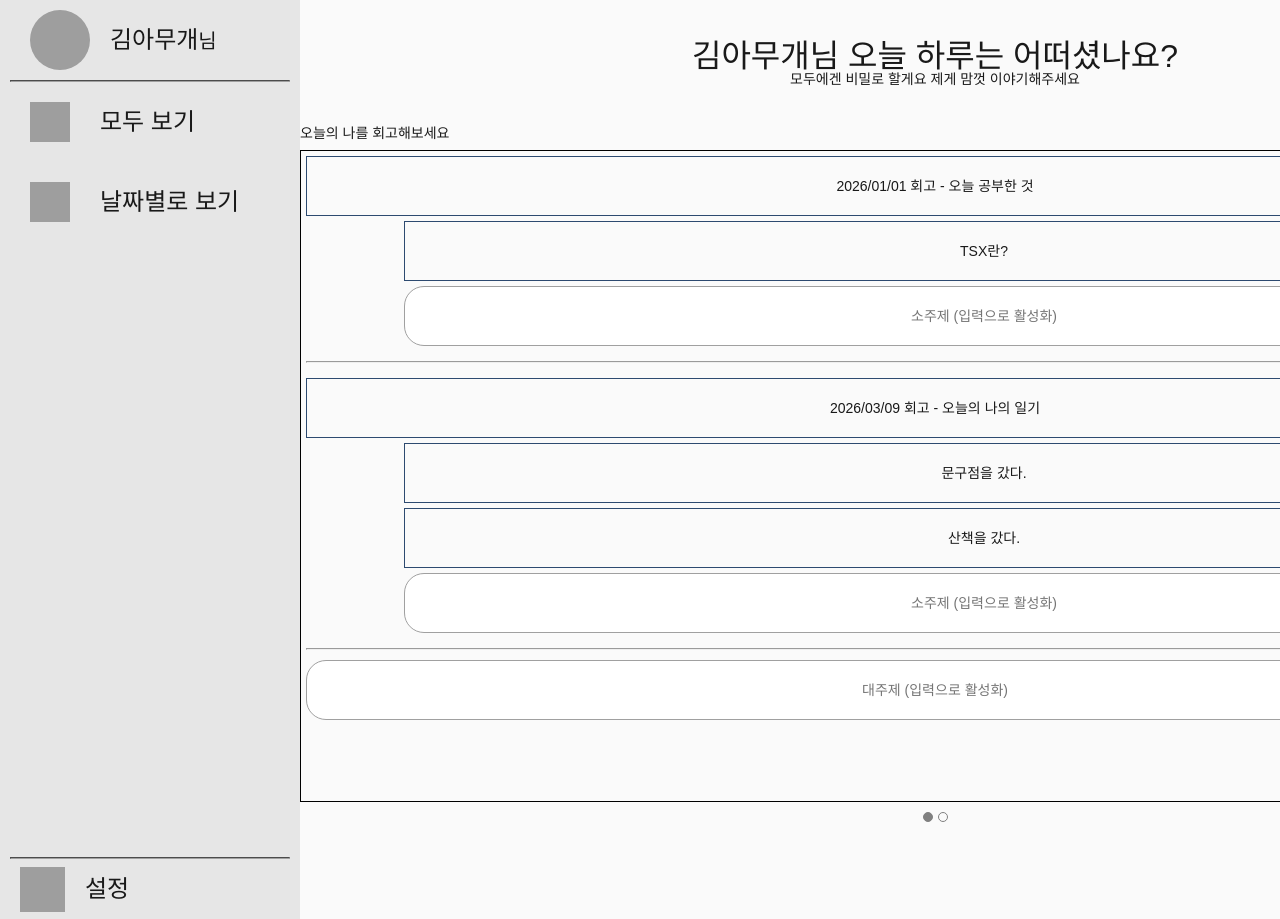
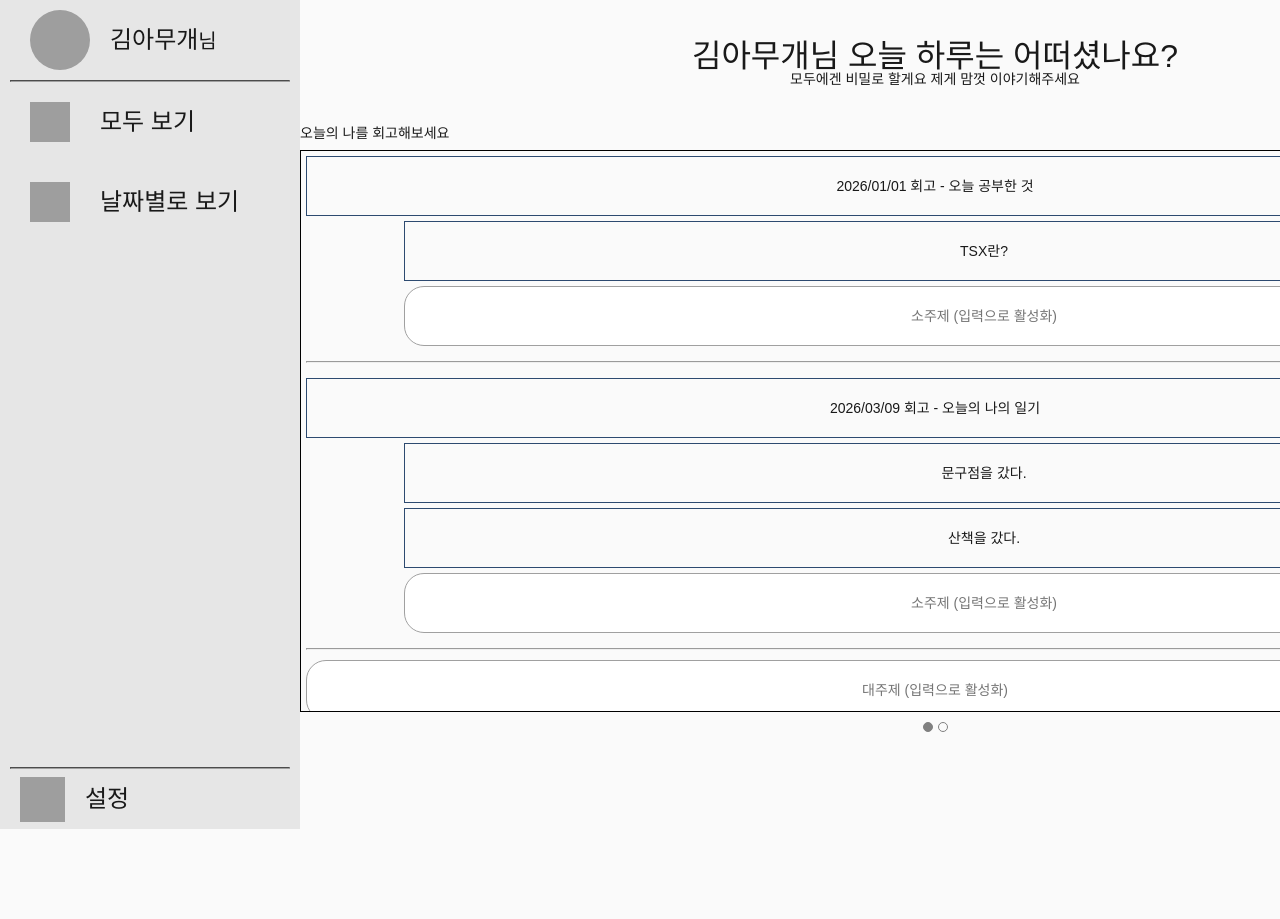
Before and after one commit to Jindo-Dog/RecoveryFrontEnd, a React (Vite) app: page /memoir/write in a window 1280 px wide. Shown: the top 919 px of the page. After the commit the page ends 829 px from the top, so only its background shows below. Built offline with nearby package versions, Linux system fonts and the light colour scheme; grey boxes are pictures that could not be loaded.

Commit message:
#41 Style: height변경

```diff
--- a/src/component/memoir/write/memoirTitleList.scss
+++ b/src/component/memoir/write/memoirTitleList.scss
@@ -11,7 +11,7 @@
         display: flex;
         flex-direction: column;
         width: 100%;
-        height: rem(652px);
+        height: rem(562px);
         overflow-y: auto;
         border: rem(1px) solid black;
         padding: rem(5px);
```
